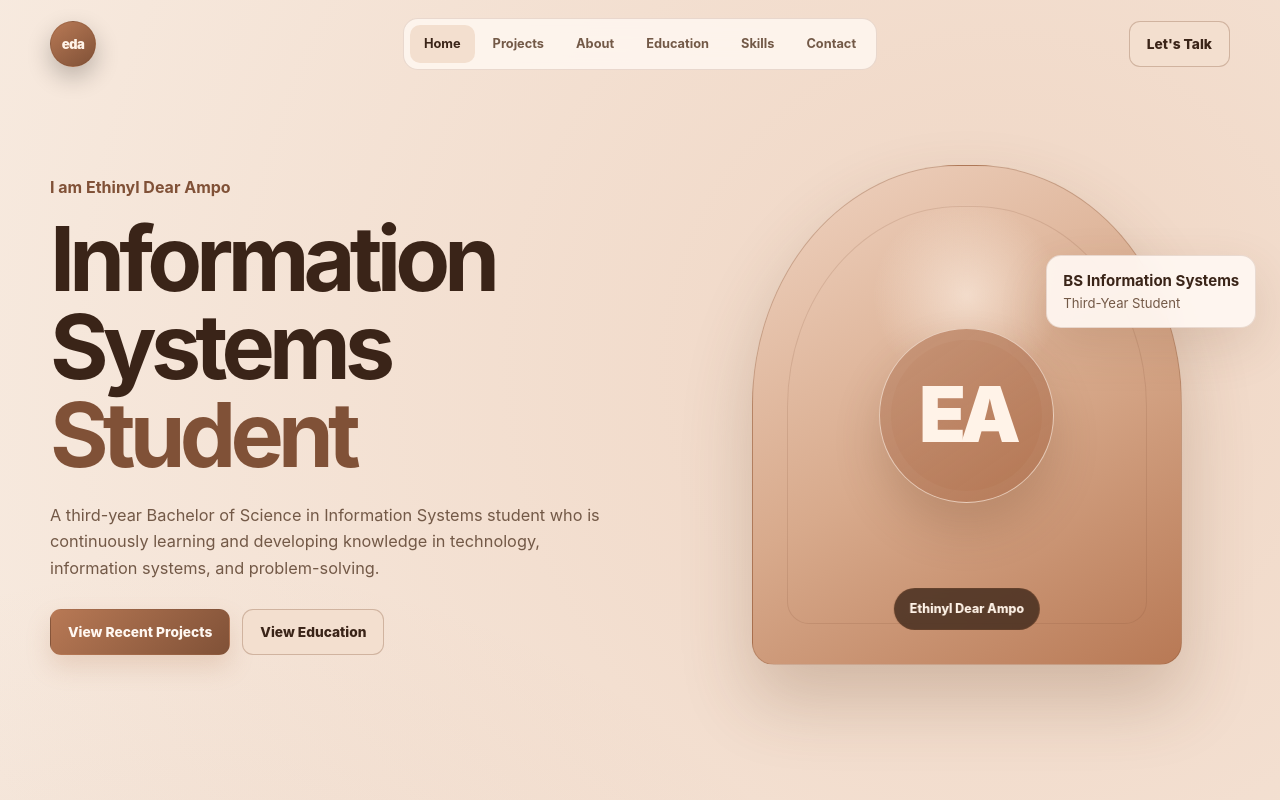
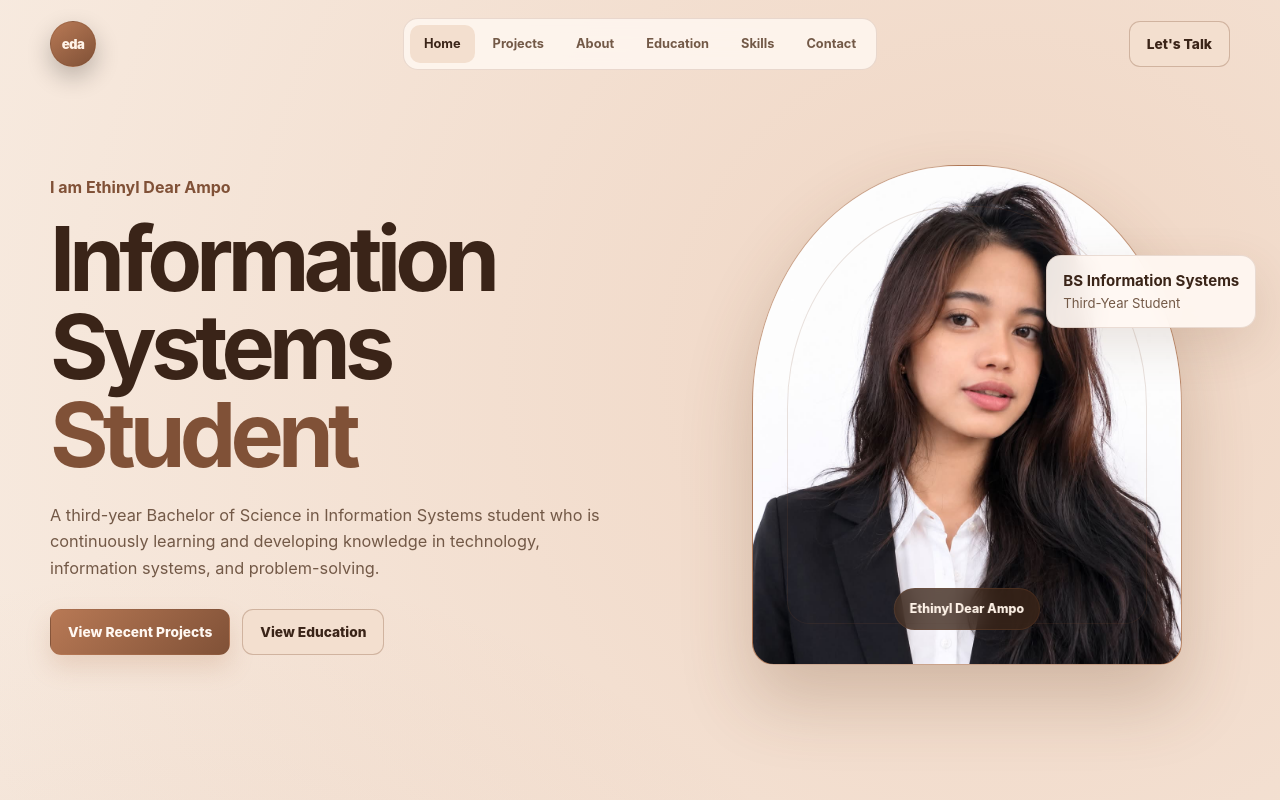
Before and after one commit to ampoethinyldear/myportfolio, a plain HTML site: page index.html in a window 1280 px wide. Shown: the top 800 px of the page. Drawn offline with Linux system fonts and the light colour scheme.

Commit message:
Finished finish

```diff
--- a/index.html
+++ b/index.html
@@ -309,39 +309,23 @@
     .portrait-frame::before {
       position: absolute;
       inset: 8%;
+      z-index: 1;
       content: "";
       border: 1px solid rgba(126, 78, 49, 0.16);
       border-radius: inherit;
+      pointer-events: none;
     }
 
-    .portrait-placeholder {
-      position: absolute;
-      inset: 0;
-      display: grid;
-      place-items: center;
-    }
-
-    .monogram {
-      width: 175px;
-      height: 175px;
-      display: grid;
-      place-items: center;
-      border: 1px solid rgba(255, 243, 232, 0.64);
-      border-radius: 50%;
-      color: var(--cream);
-      background:
-        linear-gradient(145deg, rgba(255, 255, 255, 0.2), rgba(128, 81, 55, 0.08)),
-        var(--accent);
-      font-size: clamp(2.6rem, 6vw, 4.8rem);
-      font-weight: 950;
-      letter-spacing: -0.08em;
-      box-shadow:
-        0 25px 45px rgba(106, 65, 38, 0.22),
-        inset 0 0 0 11px rgba(255, 255, 255, 0.03);
+    .portrait-frame img {
+      width: 100%;
+      height: 100%;
+      object-fit: cover;
+      object-position: center top;
     }
 
     .portrait-label {
       position: absolute;
+      z-index: 2;
       left: 50%;
       bottom: 34px;
       width: max-content;
@@ -1055,10 +1039,8 @@
           </div>
 
           <div class="portrait-frame">
-            <div class="portrait-placeholder">
-              <div class="monogram">EA</div>
-              <div class="portrait-label">Ethinyl Dear Ampo</div>
-            </div>
+            <img src="resources/Profile pic/ethinyl profile pic.jpg" alt="Ethinyl Dear Ampo">
+            <div class="portrait-label">Ethinyl Dear Ampo</div>
           </div>
         </div>
       </div>
@@ -1308,11 +1290,11 @@
                 </div>
                 <div>
                   <small>Contact Number</small>
-                  <strong>0900-000-0000</strong>
+                  <strong>0977-098-9389</strong>
                 </div>
               </a>
 
-              <a class="contact-item" href="https://github.com/" target="_blank" rel="noopener">
+              <a class="contact-item" href="https://github.com/ampoethinyldear/myportfolio" target="_blank" rel="noopener">
                 <div class="contact-icon">
                   <svg width="19" height="19" viewBox="0 0 24 24" fill="none" aria-hidden="true">
                     <path d="M12 2.7a9.3 9.3 0 0 0-2.9 18.1c.5.1.7-.2.7-.5v-1.8c-2.9.6-3.5-1.2-3.5-1.2-.5-1.1-1.1-1.4-1.1-1.4-.9-.6.1-.6.1-.6 1 .1 1.6 1.1 1.6 1.1.9 1.6 2.4 1.1 2.9.9.1-.7.4-1.1.7-1.4-2.3-.3-4.7-1.2-4.7-5.1 0-1.1.4-2.1 1.1-2.8-.1-.3-.5-1.4.1-2.8 0 0 .9-.3 2.9 1.1a10 10 0 0 1 5.2 0c2-1.4 2.9-1.1 2.9-1.1.6 1.4.2 2.5.1 2.8.7.7 1.1 1.7 1.1 2.8 0 4-2.4 4.8-4.7 5.1.4.3.8 1 .8 2v2.4c0 .3.2.6.8.5A9.3 9.3 0 0 0 12 2.7Z" stroke="currentColor" stroke-width="1.2" stroke-linejoin="round"/>
@@ -1320,7 +1302,7 @@
                 </div>
                 <div>
                   <small>GitHub</small>
-                  <strong>github.com</strong>
+                  <strong>ampoethinyldear</strong>
                 </div>
               </a>
 
@@ -1333,7 +1315,7 @@
                 </div>
                 <div>
                   <small>Address</small>
-                  <strong>Panabo City</strong>
+                  <strong>Purok 17, San Vicente, Panabo City, Davao del Norte</strong>
                 </div>
               </div>
             </div>
```
Also changed, not shown: resources/Profile pic/ethinyl profile pic.jpg (added).
